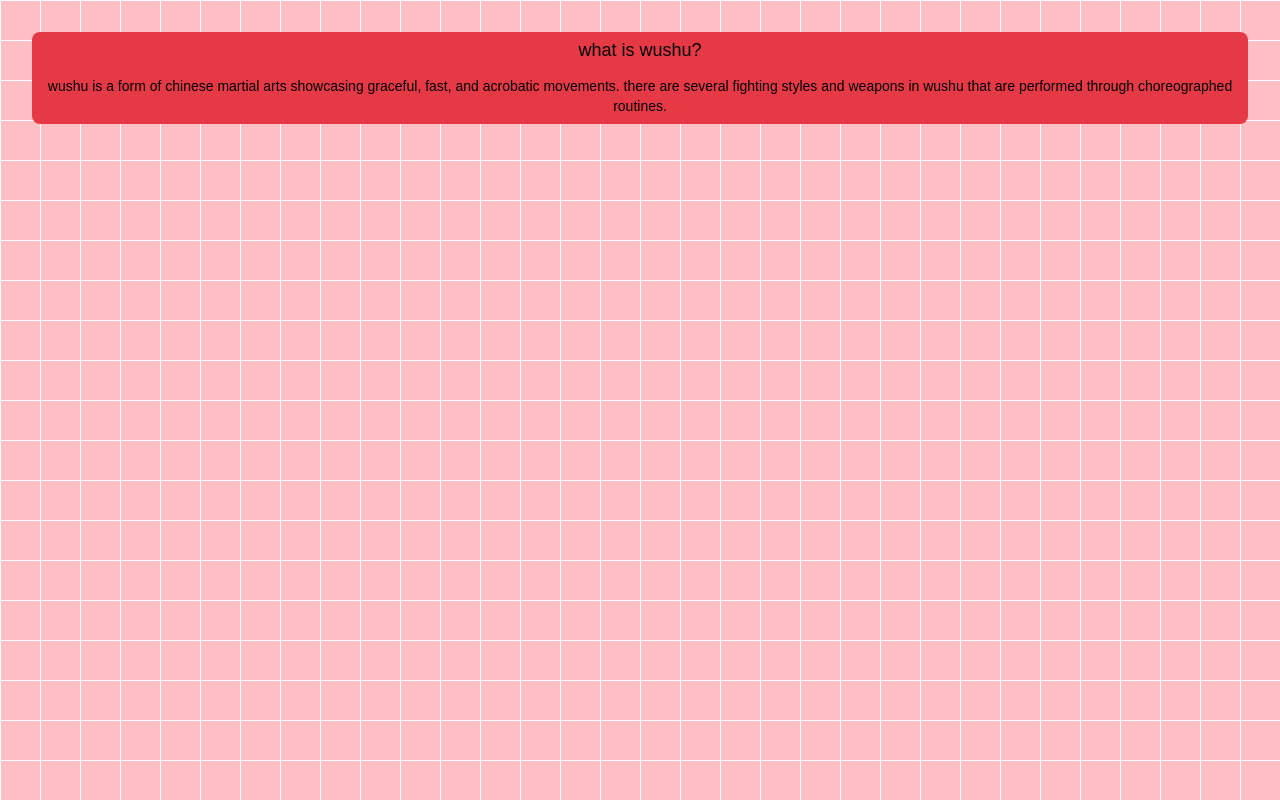
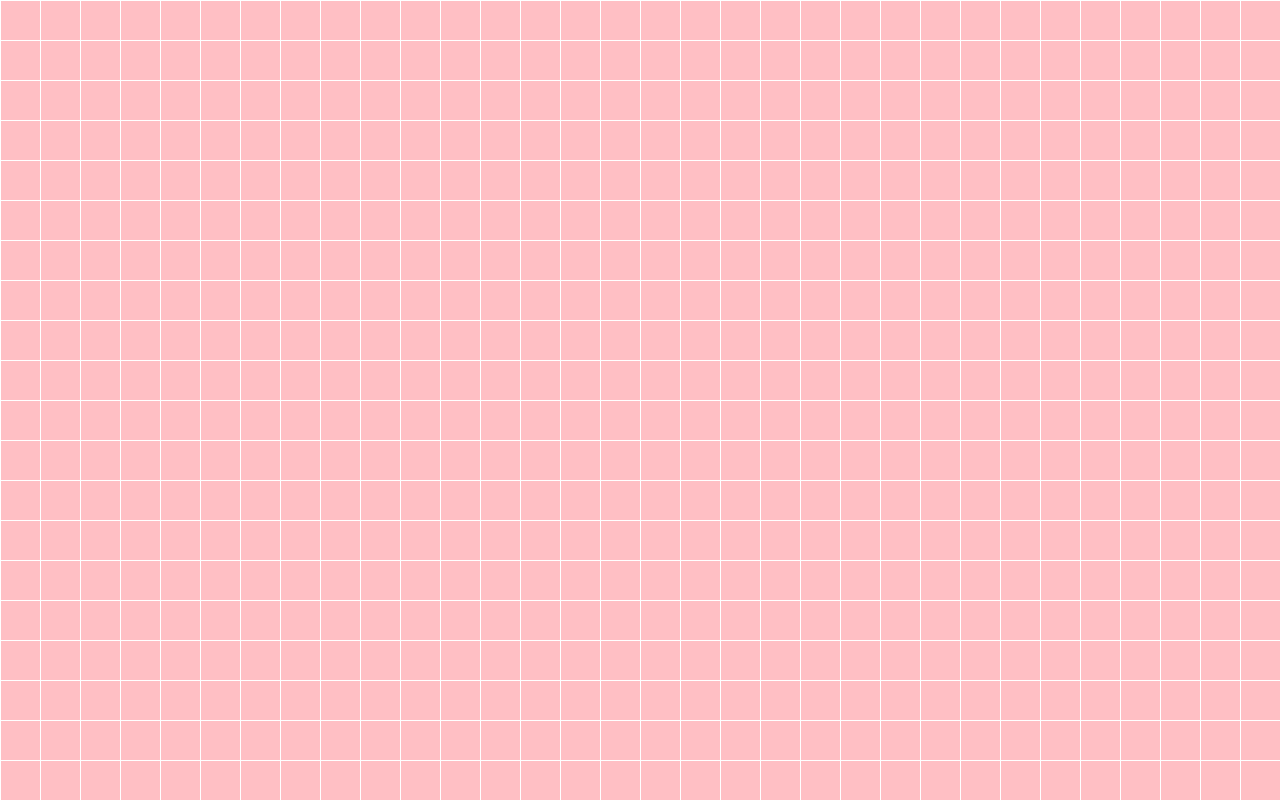
Before and after one commit to kxiratan/wushu-avatar, a Next.js app: page /builder in a window 1280 px wide. Built offline with nearby package versions, Linux system fonts and the light colour scheme.

Commit message:
centered intro button and wrote onclick command to rout to new builder page

```diff
--- a/app/builder/page.tsx
+++ b/app/builder/page.tsx
@@ -1,24 +1,11 @@
 'use client';
-import {useState} from 'react';
 
 export default function AvatarBuilder() {
-  const [showPopup, setShowPopup] = useState(true);
 
   return (
-    <main className="min-h-screen flex flex-col md:flex-row bg-white grid-background p-8">
-      <div className="max-w-7xl mx-auto">
-        <button
-          onClick={() => setShowPopup(false)}
-          className="text-sm text-black mb-6 hover:rotate-1 transition-transform cursor-pointer bg-[#e63946] rounded-lg"
-        >
-          <h1 className="text-lg p-1">
-            what is wushu?
-          </h1>
-          <p className="p-2">
-          wushu is a form of chinese martial arts showcasing graceful, fast, and acrobatic movements.
-          there are several fighting styles and weapons in wushu that are performed through choreographed routines.
-          </p>
-        </button>
+    <main className="min-h-screen flex items-center justify-center bg-white grid-background p-8">
+      <div className="display:flex max-w-7xl mx-auto">
+
       </div>
     </main>
   );
--- /dev/null
+++ b/app/intro/page.tsx
@@ -0,0 +1,25 @@
+'use client';
+import { useRouter } from 'next/navigation';
+
+export default function AvatarBuilder() {
+  const router = useRouter();
+
+  return (
+    <main className="min-h-screen flex items-center justify-center bg-white grid-background p-8">
+      <div className="display:flex max-w-7xl mx-auto">
+        <button
+          onClick={() => router.push('/builder')}
+          className="w-[400px] text-sm text-black mb-6 hover:rotate-1 transition-transform cursor-pointer bg-[#e63946] rounded-lg"
+        >
+          <h1 className="text-lg p-1 text-[#fdc921]">
+            what is wushu?
+          </h1>
+          <p className="p-2">
+          wushu is a form of chinese martial arts showcasing graceful, fast, and acrobatic movements.
+          there are several fighting styles and weapons in wushu that are performed through choreographed routines.
+          </p>
+        </button>
+      </div>
+    </main>
+  );
+}
--- a/app/page.tsx
+++ b/app/page.tsx
@@ -12,7 +12,7 @@ export default function Home() {
           build your wushu avatar
         </h1>
         <button
-          onClick={() => router.push('/builder')}
+          onClick={() => router.push('/intro')}
           className="px-10 py-10 hover:rotate-5 hover:scale-105 transition-transform text-2xl tracking-wide text-[#fdc921]"
         >
           let's go!
```
